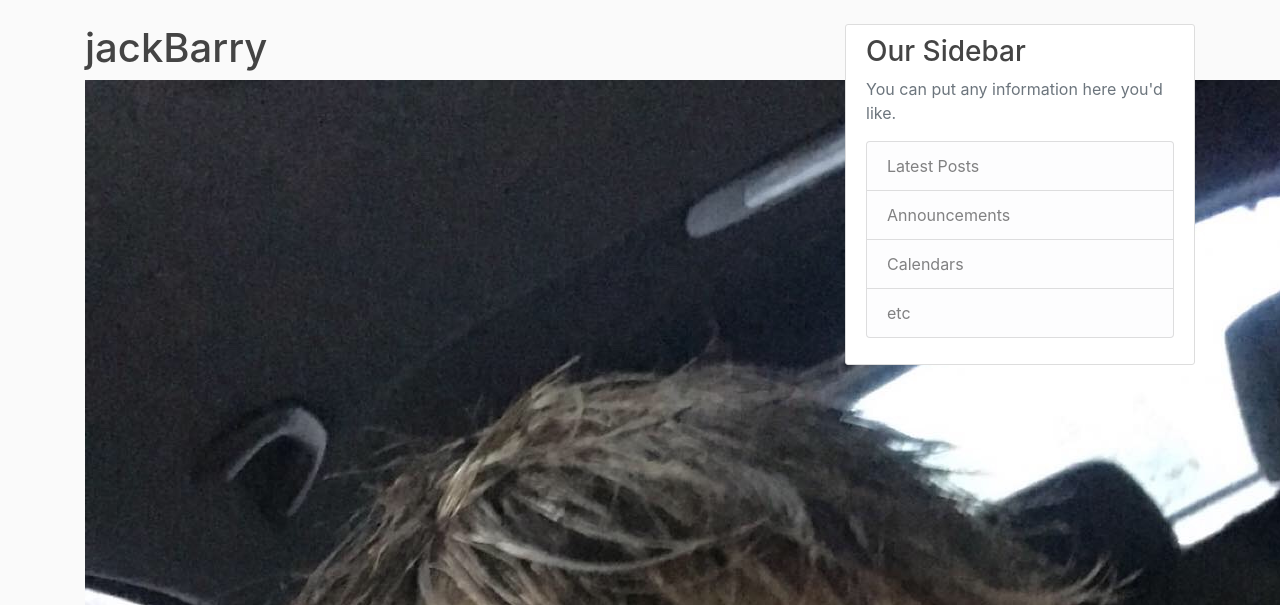
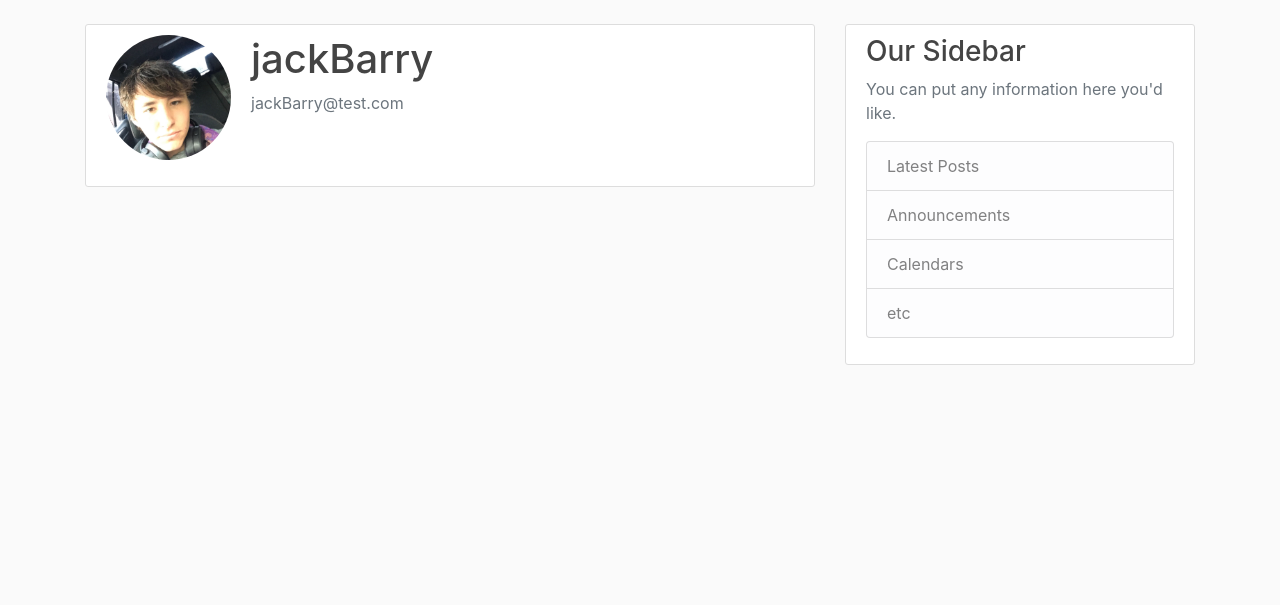
Before and after one commit to 1sdc0d3r/Django-Blog, a Django app: page /profile/ in a window 1280 px wide; the page is wider, and only the part inside the window is pictured. Shown: the part 56-661 px from the top of that part. After the commit the page ends 421 px from the top of that part, so only its background shows below. Run offline with Django 3.2, Linux system fonts and the light colour scheme; a user stored in the database is signed in; data comes from the database, SQL or seed files in the repository; some libraries are stand-ins or nearby versions.

Commit message:
added settings to urls.py to serve static files (imgs) and added html to profile template

```diff
--- a/django_project/django_project/urls.py
+++ b/django_project/django_project/urls.py
@@ -17,6 +17,8 @@ from django.contrib import admin
 from django.contrib.auth import views as auth_views
 from django.urls import path, include
 from users import views as user_views
+from django.conf import settings
+from django.conf.urls.static import static
 
 
 urlpatterns = [
@@ -27,3 +29,7 @@ urlpatterns = [
     path('logout/', auth_views.LogoutView.as_view(template_name="users/logout.html"), name='logout'),
     path('', include('blog.urls')),
 ]
+
+if settings.DEBUG:
+    urlpatterns += static(settings.MEDIA_URL,
+                          document_root=settings.MEDIA_ROOT)
--- a/django_project/templates/users/profile.html
+++ b/django_project/templates/users/profile.html
@@ -1,6 +1,15 @@
 {% extends 'blog/base.html' %}
 {% load crispy_forms_tags %}
 {%block content%}
-<h1>{{ user.username }}</h1>
-<img src="{{user.profile.image.url}}" alt="profilePic">
+<div class="content-section">
+    <div class="media">
+        <img class="rounded-circle account-img" src="{{ user.profile.image.url }}">
+        <div class="media-body">
+            <h2 class="account-heading">{{ user.username }}</h2>
+            <p class="text-secondary">{{ user.email }}</p>
+        </div>
+    </div>
+    <!-- FORM HERE -->
+</div>
+
 {%endblock content%}
```
